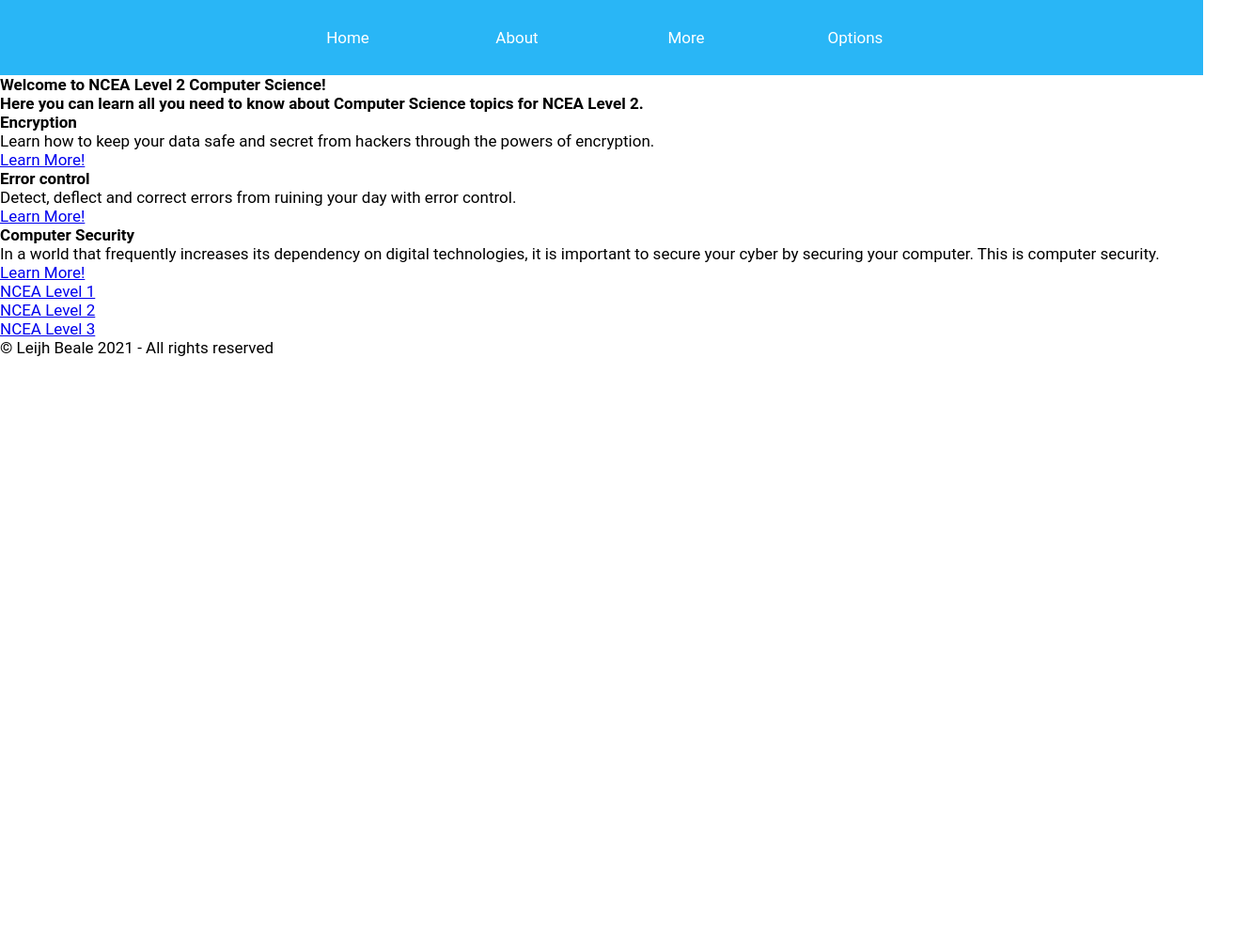
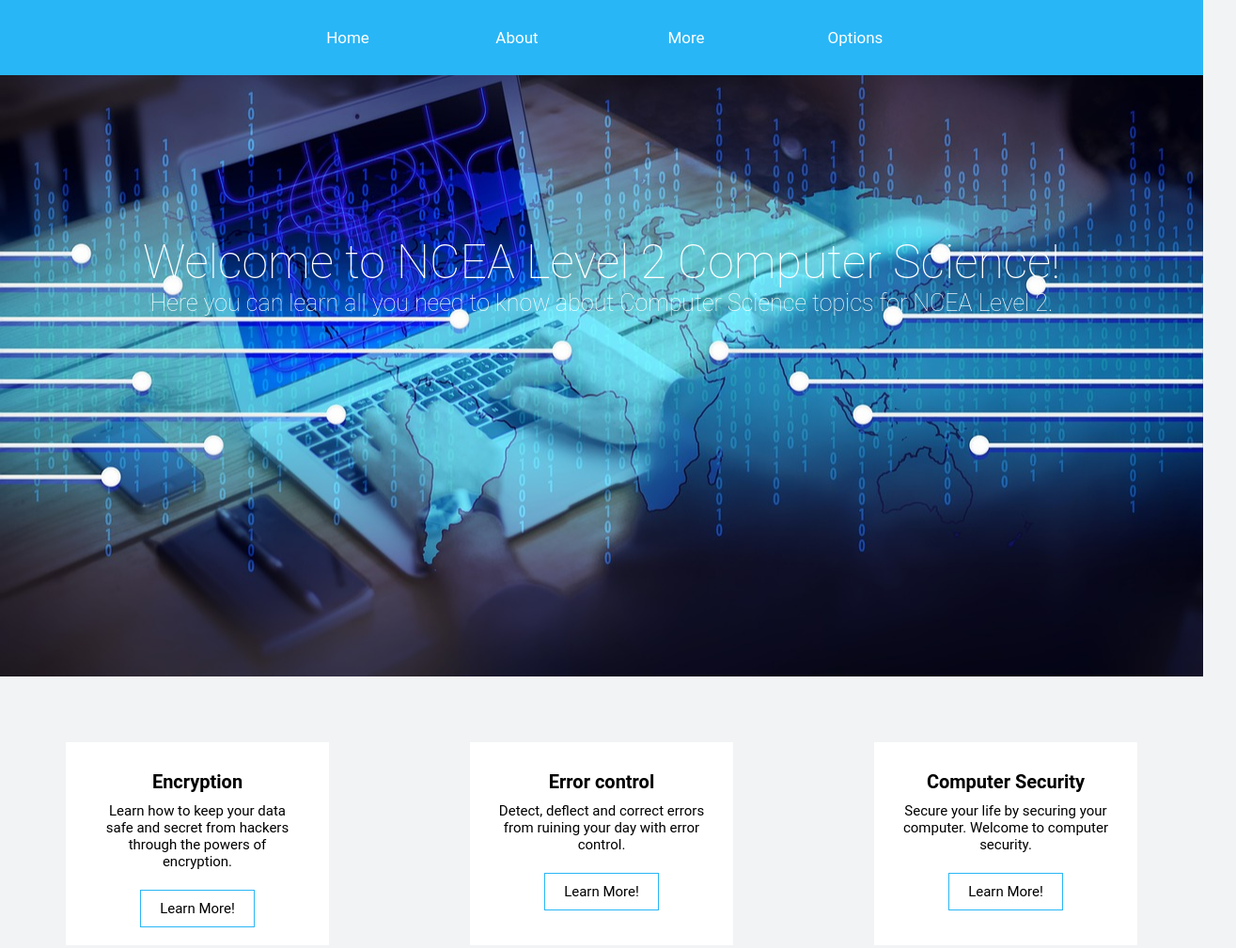
Before and after one commit to Lfoxc/2.4-AS91893-Assessment, a plain HTML site: page index.html in a window 1280 px wide. Shown: the top 1009 px of the page at 94% size, 1315 px wide, since content can reach past the window. Before the commit the page ends 800 px from the top, so only its background shows below. Drawn offline with Linux system fonts and the light colour scheme.

Commit message:
Finished the CSS for the homepage + renamed some of the images.

```diff
--- a/index.html
+++ b/index.html
@@ -43,30 +43,33 @@
     <div class="box">
       <h3>Encryption</h3>
       <p>Learn how to keep your data safe and secret from hackers through the powers of encryption.</p>
-      <a href="encryption.html" class="btn">Learn More!</a>
+      <a href="encryption.html" class="button">Learn More!</a>
     </div>
 
     <div class="box">
       <h3>Error control</h3>
       <p>Detect, deflect and correct errors from ruining your day with error control.</p>
-      <a href="errorctrl.html" class="btn">Learn More!</a>
+      <a href="errorctrl.html" class="button">Learn More!</a>
     </div>
 
     <div class="box">
       <h3>Computer Security</h3>
-      <p>In a world that frequently increases its dependency on digital technologies, it is important to secure your cyber by securing your computer. This is computer security.</p>
-      <a href="#" class="btn!">Learn More!</a>
+      <p>Secure your life by securing your computer. Welcome to computer security.</p>
+      <a href="#" class="button">Learn More!</a>
     </div>
 
   </section>
 
+
   <footer>
-    <ul>
-      <li><a href="NCEA1.html">NCEA Level 1</a></li>
-      <li><a href="index.html">NCEA Level 2</a></li>
-      <li><a href="NCEA3.html">NCEA Level 3</a></li>
-    </ul>
+    <div class="ncea">
+      <ul>
+        <li><a href="NCEA1.html">NCEA Level 1</a></li>
+        <li><a href="index.html">NCEA Level 2</a></li>
+        <li><a href="NCEA3.html">NCEA Level 3</a></li>
+      </ul>
+   </div>
+    &copy; Leijh Beale 2021 - All rights reserved
   </footer>
-  <footer>&copy; Leijh Beale 2021 - All rights reserved</footer>
 </body>
 </html>
--- a/style.css
+++ b/style.css
@@ -10,6 +10,8 @@
 .menu {
   background-color: #29b6f6;
   text-align: center;
+  position: fixed;
+  width: 100%;
 }
 
 .menu ul {
@@ -22,6 +24,9 @@
     text-decoration: none;
 }
 
+.menu ul li a:hover{
+  color: #73e8ff;
+}
 
 .menu ul li {
   width: 150px;
@@ -61,5 +66,109 @@
 
 .menu ul li:hover .sub-menu ul li a:hover {
   color: #73e8ff;
-  transition: 1s;
 }
+
+
+.intro {
+ background-image: url(images/hero.jpg);
+ height: 90vh;
+ background-position: center;
+ background-size: cover;
+ background-attachment: fixed;
+ justify-content; center;
+ align-items: center;
+ text-align: center;
+ padding: 0 20px;
+}
+
+.intro h1{
+  font-size: 50px;
+  color: #FFFFFF;
+  padding-top: 250px;
+  font-weight: 150;
+
+}
+
+.intro h3{
+  font-size: 25px;
+  color: #FFFFFF;
+  font-weight: 150;
+}
+
+body {
+  background: #F2F3F4;
+}
+
+.boxes {
+  display: grid;
+  grid-template-columns: 1fr 1fr 1fr;
+  grid-gap: 10px;
+}
+
+
+.box {
+  margin: 70px;
+  padding: 30px;
+  text-align: center;
+  justify-content: center;
+  background: #FFFFFF;
+  box-shadow: #000000;
+}
+
+.box h3 {
+  font-size: 20px;
+}
+
+.box p {
+  font-size: 15px;
+  padding-top: 10px;
+  margin-bottom: 30px;
+}
+
+.box .button {
+  padding: 10px 20px;
+  border: 1px solid #29b6f6;
+  font-size: 15px;
+  text-decoration: none;
+  color: #000000;
+}
+
+.box .button:hover{
+  background-color: #29b6f6;
+  color: #FFFFFF;
+}
+
+
+footer {
+  background-color: #29b6f6;
+  color: #FFFFFF;
+  padding: 20px 25px;
+}
+
+.ncea {
+  background-color: #29b6f6;
+  text-align: center;
+  width: 100%;
+}
+
+.ncea ul {
+  display: inline-flex;
+  list-style: none;
+}
+
+.ncea ul li a {
+    color: #ffffff;
+    text-decoration: none;
+}
+
+.ncea ul li {
+  width: 400px;
+  padding: 15px;
+  margin: 15px;
+  border-radius: 0;
+  border-bottom: 2px solid #0086c3;
+}
+
+.ncea ul li a:hover{
+  color: #73e8ff;
+}
```
Also changed, not shown: images/encrypt.jpg (renamed from images/security-2168234_1280.jpg), images/errorctrl.png (renamed from images/puzzle-1747055_1280.png), images/hero.jpg (renamed from images/binary-2380422_1280.jpg), images/sec.jpg (renamed from images/security-2688911_1280.jpg).
